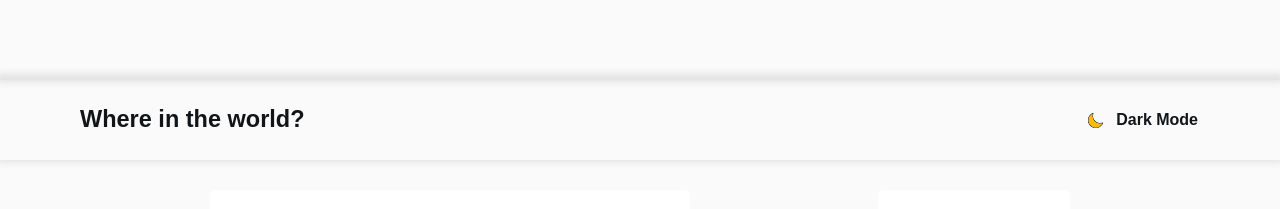
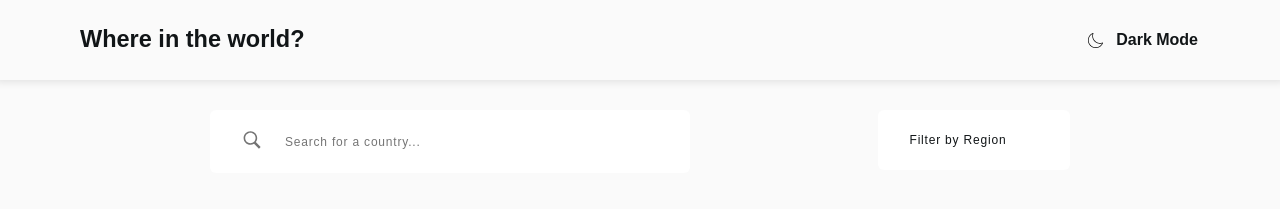
Before and after one commit to aycanogut/fem-rest-countries-flag-api, a React (Create React App) app: page / in a window 1280 px wide. Shown: the top 209 px of the page. Built offline with nearby package versions, Linux system fonts and the light colour scheme; no server answers; a web font is replaced by a local one.

Commit message:
refactor: :recycle: update structure

```diff
--- a/src/Components/Header.tsx
+++ b/src/Components/Header.tsx
@@ -1,6 +1,9 @@
-import React, { ReactNode } from 'react'
+import React from 'react'
 import styled from 'styled-components'
+
 import helpers from '../styles/helpers'
+
+import Toggler from './Toggler'
 
 const StyledHeader = styled.header`
   position: relative;
@@ -28,11 +31,17 @@ const StyledHeader = styled.header`
 `
 
 interface IHeaderProps {
-  children: ReactNode
+  theme: string | boolean | (() => void)
+  themeToggler: string | boolean | (() => void)
 }
 
-const Header: React.FC<IHeaderProps> = ({ children }) => {
-  return <StyledHeader>{children}</StyledHeader>
+const Header: React.FC<IHeaderProps> = ({ theme, themeToggler }) => {
+  return (
+    <StyledHeader>
+      <h1>Where in the world?</h1>
+      <Toggler theme={theme} toggleTheme={themeToggler} />
+    </StyledHeader>
+  )
 }
 
 export default Header
--- a/src/Components/Wrapper.tsx
+++ b/src/Components/Wrapper.tsx
@@ -1,24 +1,16 @@
-import React, { Suspense, useState } from 'react'
+import React from 'react'
 
-import Header from './Header'
-import Toggler from './Toggler'
+import CardContainer from './CardContainer'
 import SearchWrapper from './SearchWrapper'
-import CardContainer from './CardContainer'
 
 interface IWrapperProps {
-  theme: string | boolean | (() => void)
-  themeToggler: string | boolean | (() => void)
+  searchTerm: string
+  setSearchTerm: Function
 }
 
-const Wrapper: React.FC<IWrapperProps> = ({ theme, themeToggler }) => {
-  const [searchTerm, setSearchTerm] = useState('')
-
+const Wrapper: React.FC<IWrapperProps> = ({ searchTerm, setSearchTerm }) => {
   return (
     <main>
-      <Header>
-        <h1>Where in the world?</h1>
-        <Toggler theme={theme} toggleTheme={themeToggler} />
-      </Header>
       <SearchWrapper setSearchTerm={setSearchTerm} />
       <CardContainer searchTerm={searchTerm} />
     </main>
```
